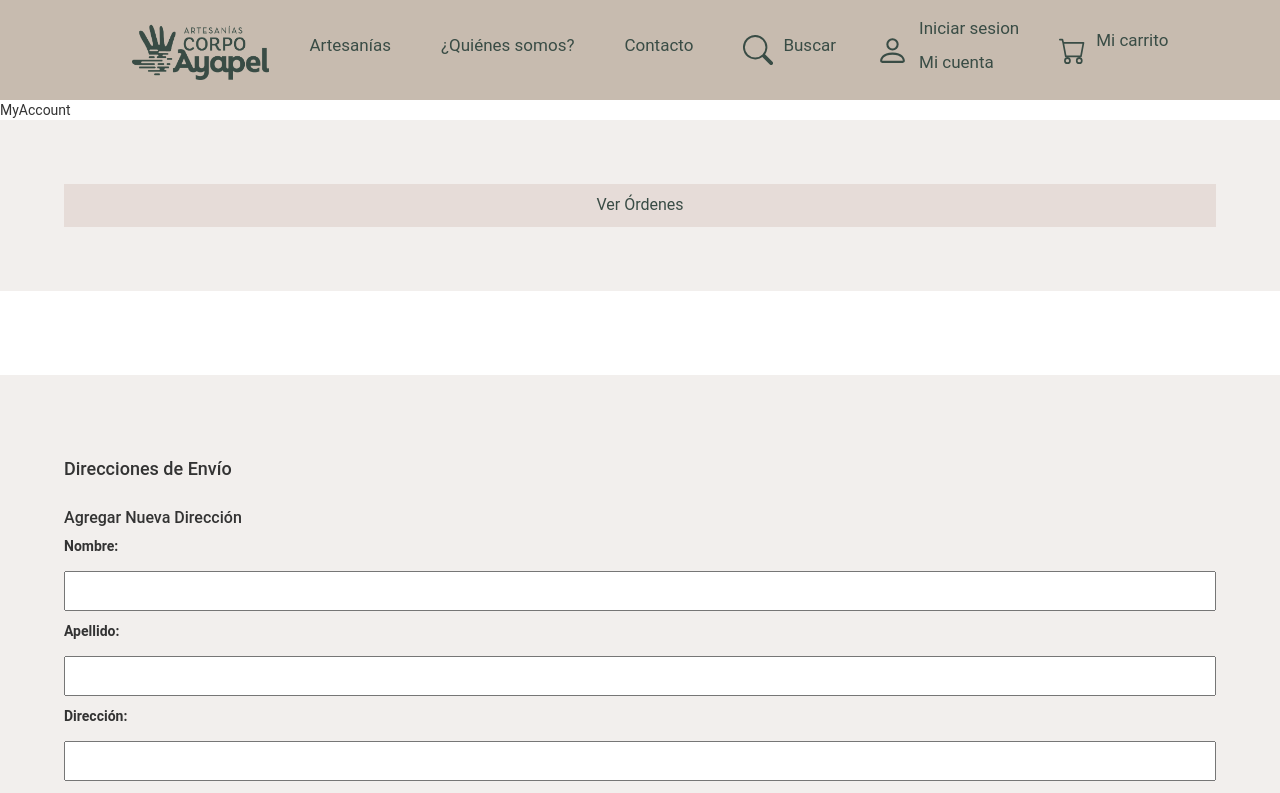
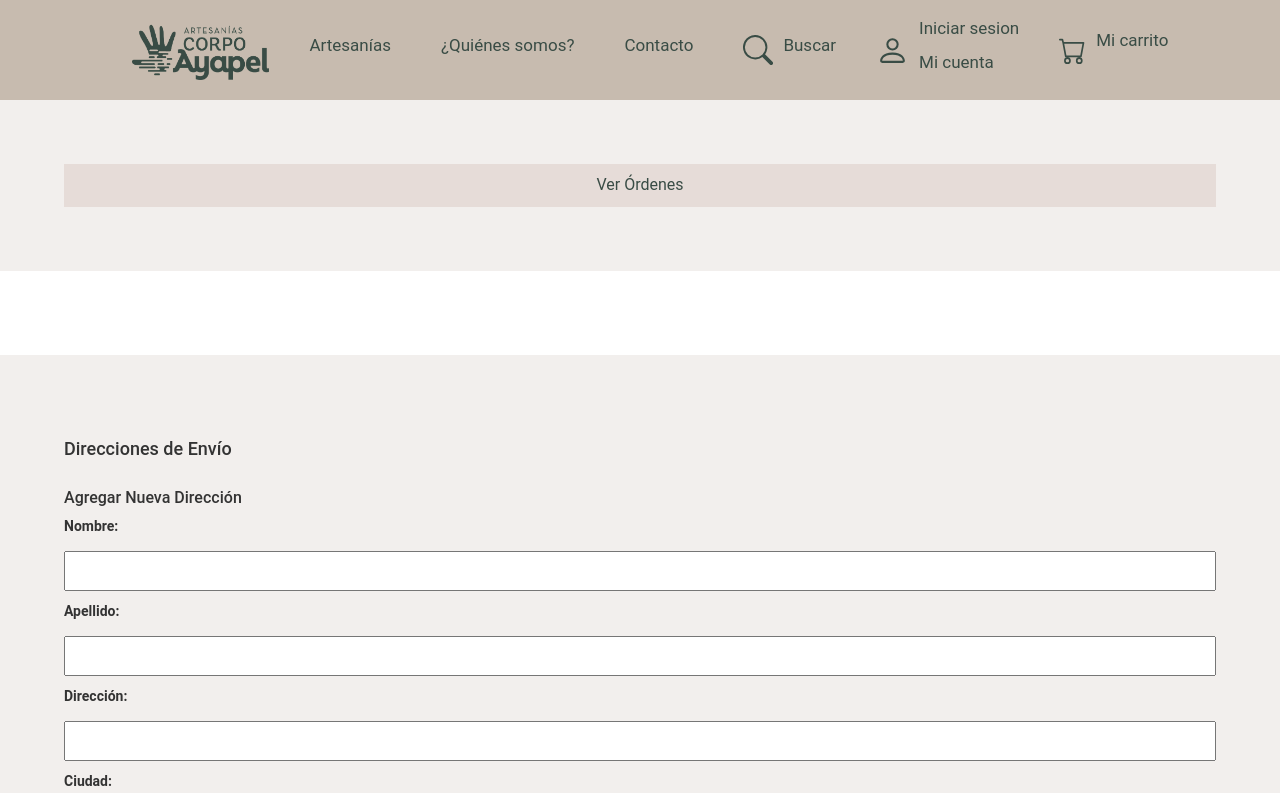
Before and after one commit to MAKAIABootcamp/corpoAyapelEcommerce-project-front-4, a React (Vite) app in the folder e-commerce-artesanias/: page /MyAccount in a window 1280 px wide. Shown: the top 793 px of the page. Built offline with nearby package versions, Linux system fonts and the light colour scheme.

Commit message:
Tareas para el finde

```diff
--- a/e-commerce-artesanias/src/pages/MyAccount/MyAccount.jsx
+++ b/e-commerce-artesanias/src/pages/MyAccount/MyAccount.jsx
@@ -7,7 +7,7 @@ import "../../pages/MyAccount/MyAccount.scss";
 
 const MyAccount = () => {
     return (
-    <div>MyAccount
+    <div>
       <div className="page-content">
         <Orders/>
         <ShippingAddress/>
```
